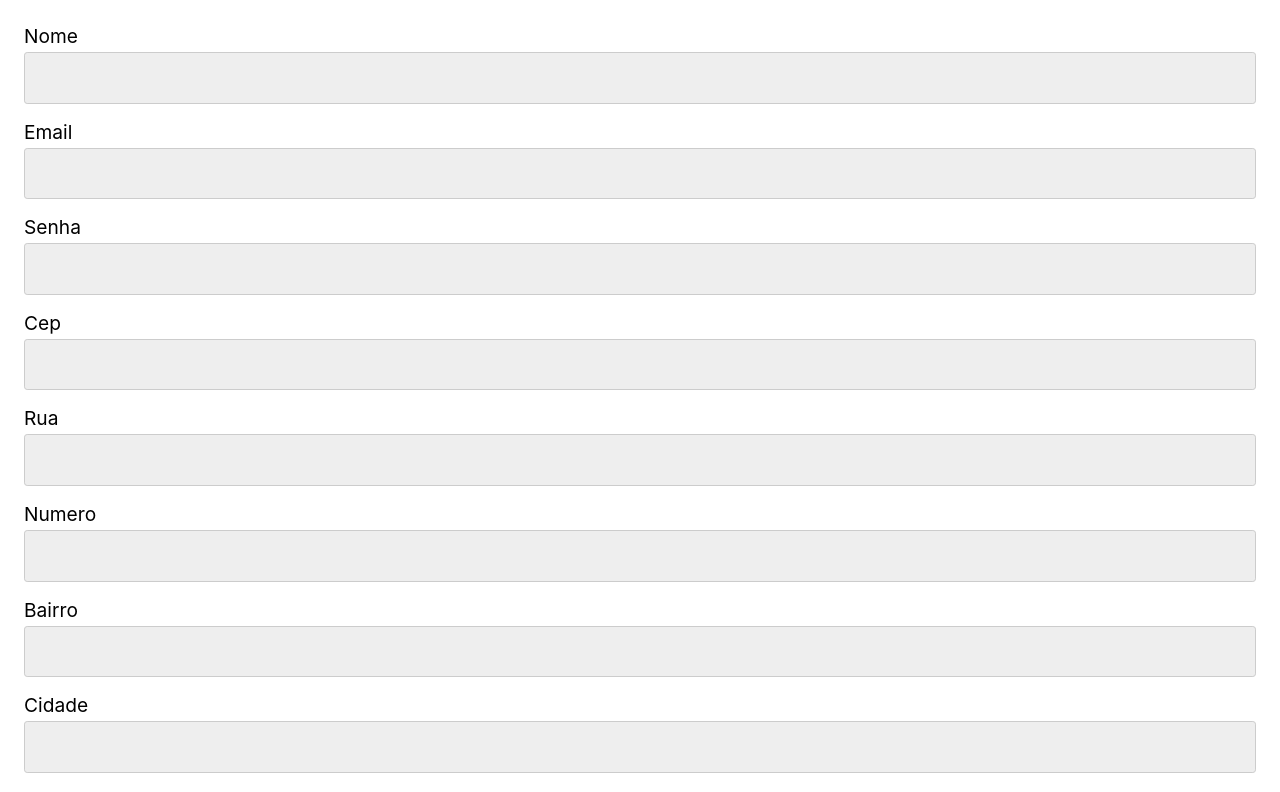
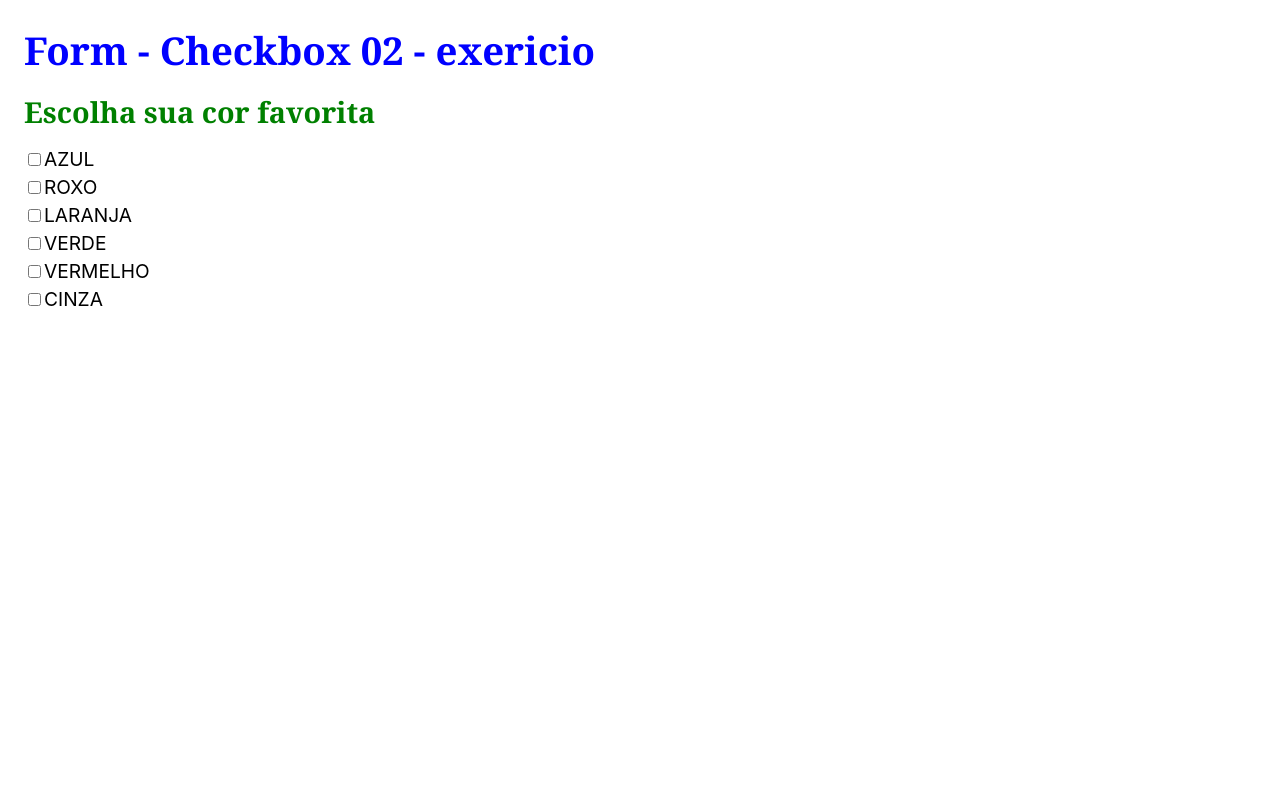
Before and after one commit to renanssantos1/react-completo-Origamid, a React (Create React App) app in the folder react-para-iniciantes/0205/meuapp/: page / in a window 1280 px wide. Shown: the top 792 px of the page. Built offline with nearby package versions, Linux system fonts and the light colour scheme.

Commit message:
explicacao e exercicio checkbox

```diff
--- a/react-para-iniciantes/0205/meuapp/src/App.js
+++ b/react-para-iniciantes/0205/meuapp/src/App.js
@@ -1,10 +1,10 @@
 import React from "react";
-import Input02 from "./components/0401/Input02";
+import CheckBox02 from "./components/0405/CheckBox02";
 
 const App = () => {
   return (
     <div>
-      <Input02 />
+      <CheckBox02 />
     </div>
   );
 };
```
